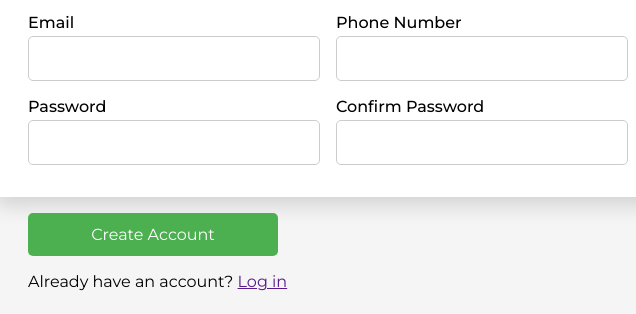
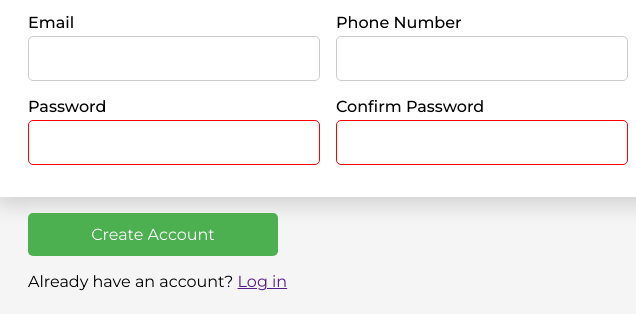
Before and after one commit to josemoracard/form-practice-odin-project, a plain HTML site: page index.html in a window 1280 px wide. Shown: the part 355-669 px from the top of the page, 644-1280 px from the left. Drawn offline with Linux system fonts and the light colour scheme.

Commit message:
css changes

```diff
--- a/index.html
+++ b/index.html
@@ -41,12 +41,12 @@
 
                     <div class="input-group">
                       <label for="password">Password</label>
-                      <input type="password" id="password" name="password" required>
+                      <input type="password" id="password" name="password" minlength="6" maxlength="20" required>
                     </div>
 
                     <div class="input-group">
                       <label for="confirm_password">Confirm Password</label>
-                      <input type="password" id="confirm_password" name="confirm_password" required>
+                      <input type="password" id="confirm_password" name="confirm_password" minlength="6" maxlength="20" required>
                     </div>
                   </div>
                 </div>
--- a/styles.css
+++ b/styles.css
@@ -85,6 +85,17 @@ body {
     font-size: 1rem;
   }
 
+  input:focus {
+    border-color: #143b9e;
+    box-shadow: 0 0 5px rgba(20, 59, 158, 0.5);
+    outline: none;
+  }
+
+  #password:invalid:not(:focus),
+  #confirm_password:invalid:not(:focus) {
+    border-color: red;
+  }
+
   button {
     margin-top: 1rem;
     margin-left: 2rem;
```
